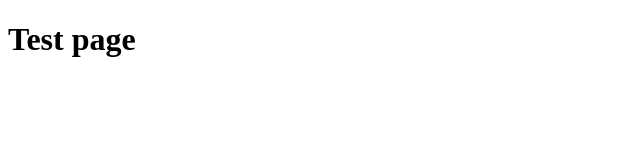
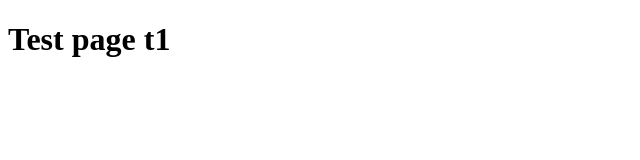
Before and after one commit to TienDat1091/test-demo-z, a plain HTML site: page index.html in a window 1280 px wide. Shown: the full height of the page, 0-640 px from the left. Drawn offline with Linux system fonts and the light colour scheme.

Commit message:
first commit

```diff
--- a/index.html
+++ b/index.html
@@ -6,6 +6,6 @@
     <title>Document</title>
 </head>
 <body>
-    <h1>Test page</h1>
+    <h1>Test page t1</h1>
 </body>
 </html>
```
